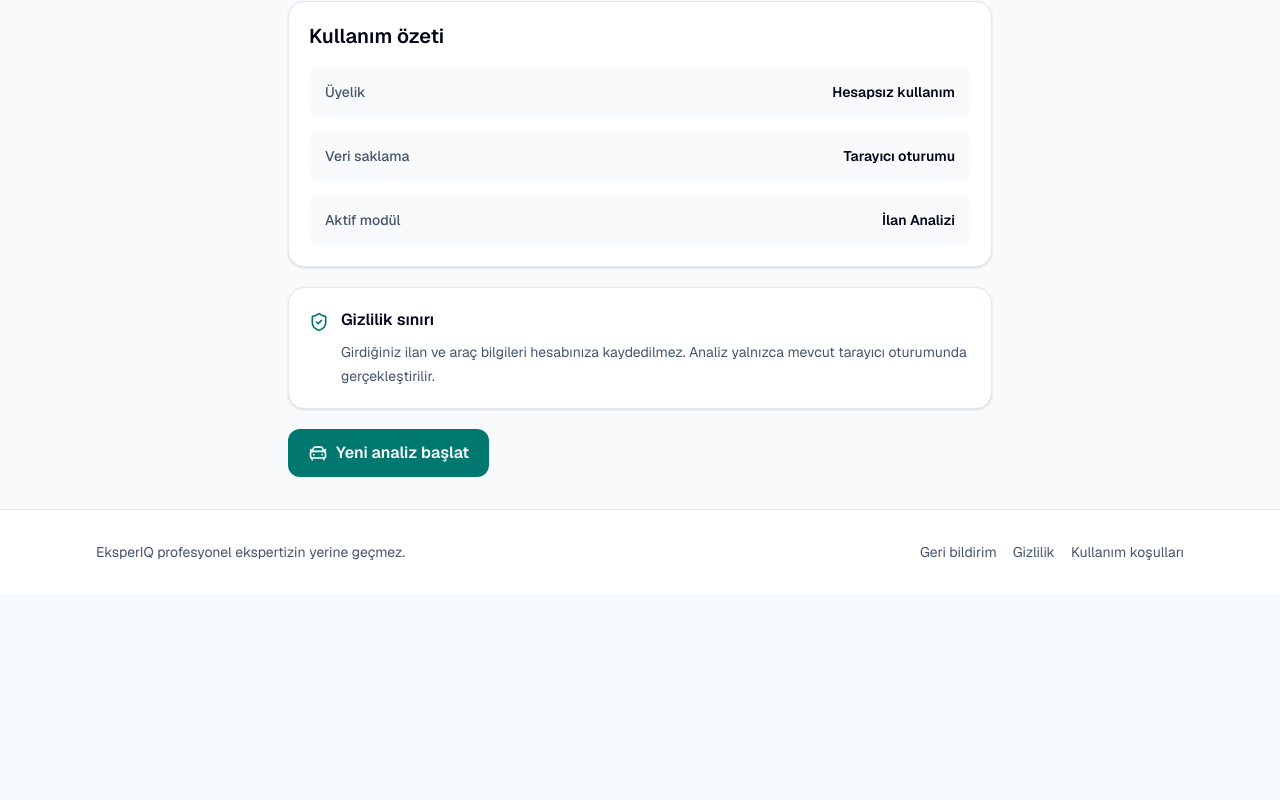
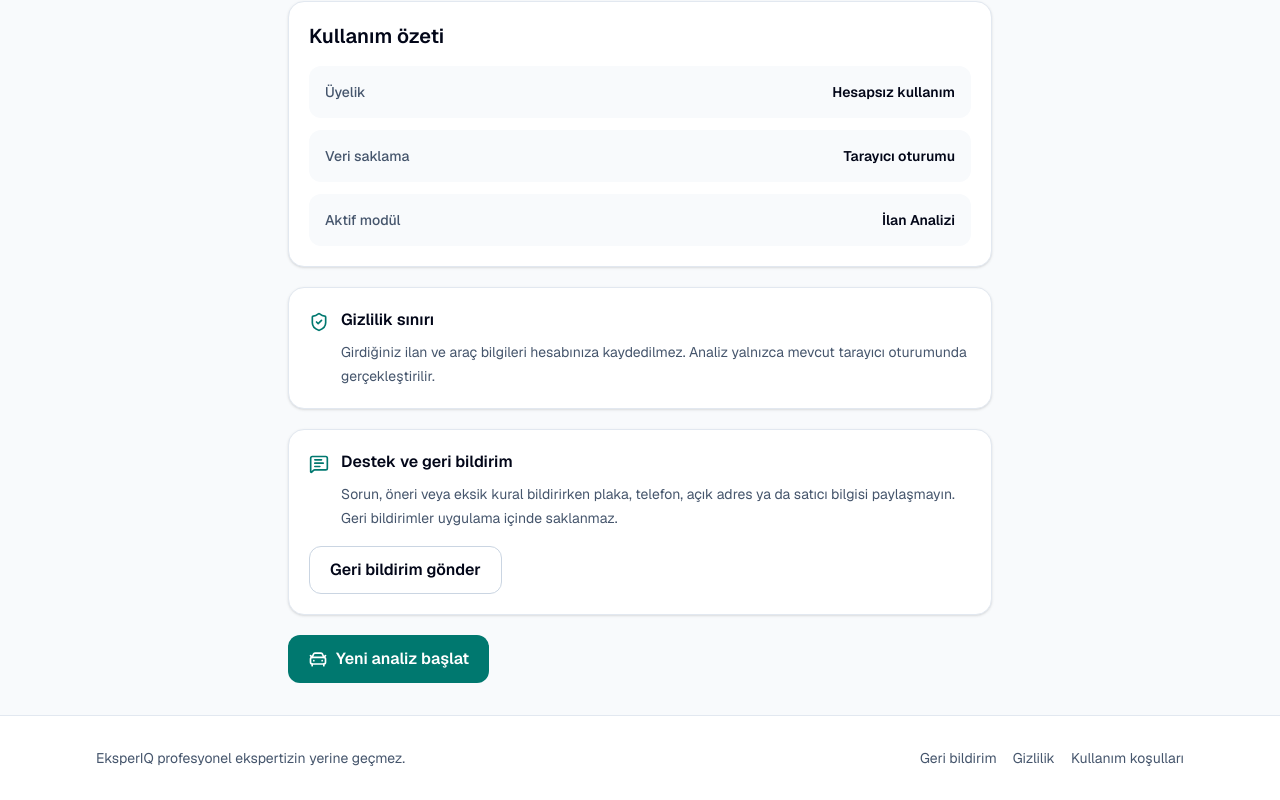
Before and after one commit to akifyapayzeka/eksperiq, a Next.js app: page /profil in a window 1280 px wide. Shown: the part 372-1172 px from the top of the page. Before the commit the page ends 966 px from the top, so only its background shows below. Built offline with nearby package versions, Linux system fonts and the light colour scheme.

Commit message:
Add profile support feedback path

```diff
--- a/scripts/check-app-store-metadata.mjs
+++ b/scripts/check-app-store-metadata.mjs
@@ -11,6 +11,7 @@ const requiredSnippets = [
   "Reklam takibi: Yok",
   "Üçüncü taraf analytics: Yok",
   "Konum izni: Yok",
+  "Destek URL'si: `https://eksperiq.vercel.app/geri-bildirim`",
 ];
 
 const forbiddenPositiveClaims = [
--- a/src/app/profil/page.tsx
+++ b/src/app/profil/page.tsx
@@ -1,5 +1,5 @@
 import Link from "next/link";
-import { CarFront, ShieldCheck, UserRound } from "lucide-react";
+import { CarFront, MessageSquareText, ShieldCheck, UserRound } from "lucide-react";
 import { appConfig } from "@/lib/constants/app";
 
 const profileItems = [
@@ -46,14 +46,35 @@ export default function ProfilePage() {
           </div>
         </section>
 
+        <section className="mt-5 rounded-2xl border border-slate-200 bg-white p-5 shadow-sm">
+          <div className="flex gap-3">
+            <MessageSquareText aria-hidden="true" className="mt-1 h-5 w-5 shrink-0 text-teal-700" />
+            <div>
+              <h2 className="font-semibold text-slate-950">Destek ve geri bildirim</h2>
+              <p className="mt-2 text-sm leading-6 text-slate-600">
+                Sorun, öneri veya eksik kural bildirirken plaka, telefon, açık adres ya da satıcı bilgisi paylaşmayın.
+                Geri bildirimler uygulama içinde saklanmaz.
+              </p>
+            </div>
+          </div>
+          <Link
+            href="/geri-bildirim"
+            className="mt-4 inline-flex min-h-12 w-full items-center justify-center gap-2 rounded-xl border border-slate-300 px-5 text-base font-semibold text-slate-950 hover:bg-slate-50 sm:w-auto"
+          >
+            Geri bildirim gönder
+          </Link>
+        </section>
+
+        <div className="mt-5">
           <Link
             href="/analiz"
-          className="mt-5 inline-flex min-h-12 w-full items-center justify-center gap-2 rounded-xl bg-teal-700 px-5 text-base font-semibold text-white hover:bg-teal-800 sm:w-auto"
+            className="inline-flex min-h-12 w-full items-center justify-center gap-2 rounded-xl bg-teal-700 px-5 text-base font-semibold text-white hover:bg-teal-800 sm:w-auto"
           >
             <CarFront aria-hidden="true" className="h-5 w-5" />
             Yeni analiz başlat
           </Link>
         </div>
+      </div>
     </main>
   );
 }
```
Also changed, not shown: 2 other files (tests, documents, lock files or other folders). Lines whose indentation alone changed are shown as unchanged.
